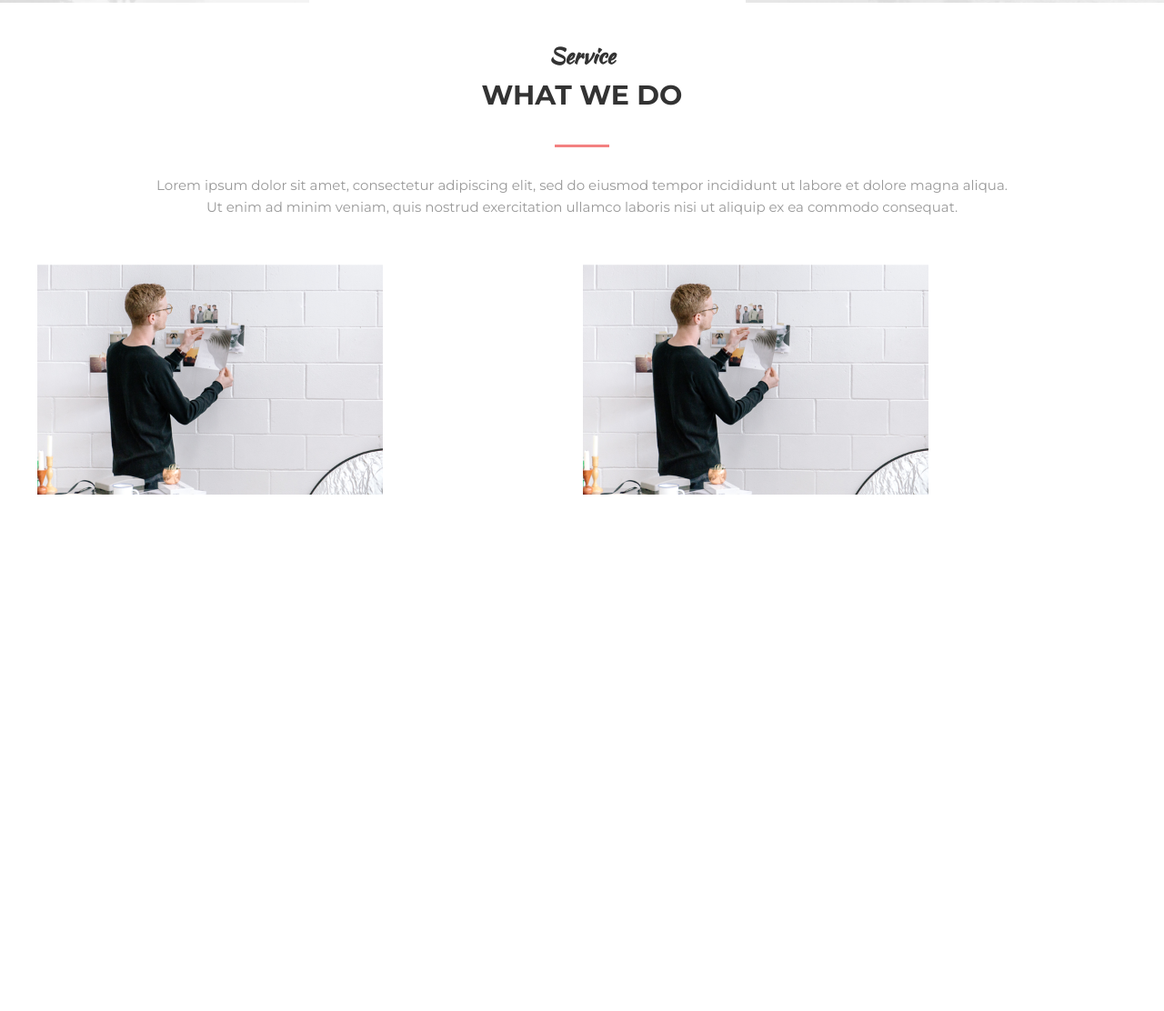
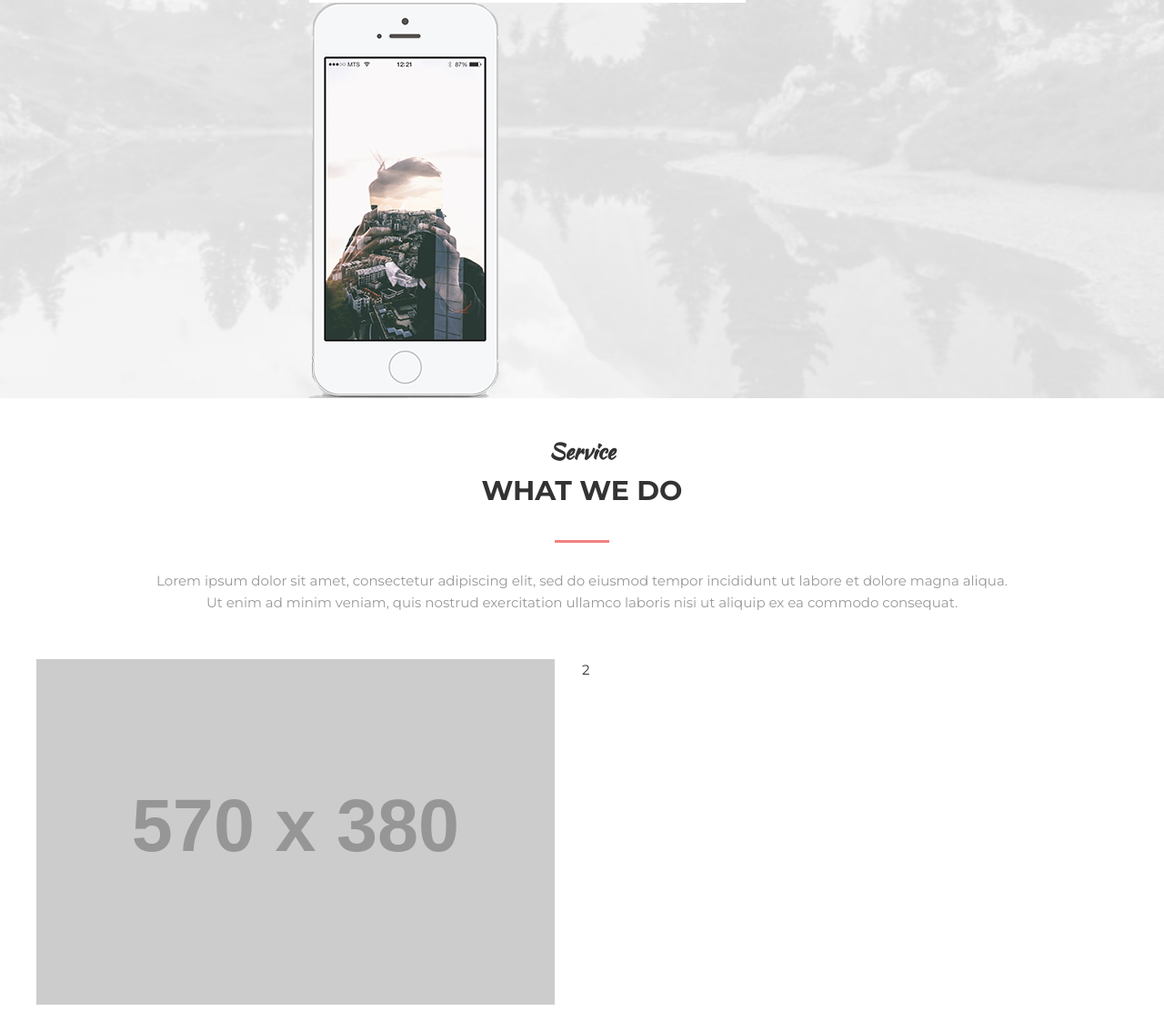
Before and after one commit to nudnov1/mytmp1, a plain HTML site: page index.html in a window 1280 px wide. Shown: the part 3061-4173 px from the top of the page at 91% size. Before the commit the page ends 3605 px from the top, so only its background shows below. Drawn offline with Linux system fonts and the light colour scheme; placeholder pictures from the web are drawn by us.

Commit message:
Update index.html

```diff
--- a/index.html
+++ b/index.html
@@ -195,6 +195,7 @@
 
 <section class="secton section--devices">
     <div class="container">
+
         <div class="section_header">
             <h3 class="section_suptitle">For all devices</h3>
             <h2 class="section_title">unique desighn</h2>
@@ -202,9 +203,8 @@
 
         <div class="devices">
             <img class="devices_item" src="assets/images/ipad.png" alt="">
-            <!--<img class="devices_item devices_item--iphone"
+            <img class="devices_item devices_item--iphone"
             src="assets/images/iphone.png" alt="">
-            -->
         </div>
     </div>
 </section>
@@ -223,11 +223,18 @@
             </div>
         </div>
 
-        <div class="wedo">
+    <div class="wedo">
+        <div class="wedo_item">
+                <img src="http://placehold.it/570x380" alt=""></div>
             <div class="wedo_item">
-                <img class="devices_item" src="assets/images/placeholder.png" alt="">
+                <div class="accordion"></div>
+                    <div class="accordion_item">2</div>
+                        <div class="accordion_header">
+                            <img class="accordion_icon" src="" alt="">
+                            <div class="accordion_title"></div>
+                        </div>
+                        <div class="accordion_content"></div>
             </div>
-            <img class="devices_item" src="assets/images/placeholder.png" alt="">
         </div>
     </div>
 </setcion>
```
